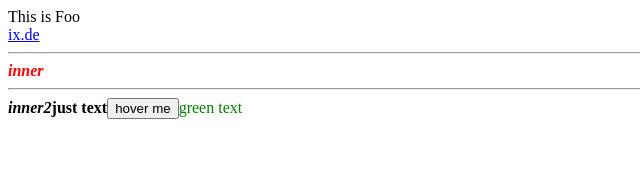
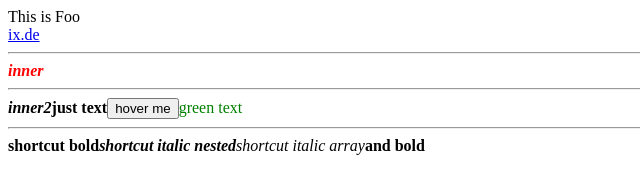
Before and after one commit to busfahrer/frontendjs, a website: page index.html in a window 1280 px wide. Shown: the whole page, without its empty margins (0-640 px from the left). Drawn offline with Linux system fonts and the light colour scheme.

Commit message:
rework to bring down minified size

```diff
--- a/frontend.js
+++ b/frontend.js
@@ -1,7 +1,14 @@
 
-function h(tag, attrs, content) {
+function h(tag, rawAttrs, rawContent) {
+  let isEl = x => x instanceof HTMLElement;
+  let isStr = x => typeof x == "string";
+  let isArr = Array.isArray;
 
-  const el = document.createElement(tag);
+  let useShortcut = isEl(rawAttrs) || isStr(rawAttrs) || isArr(rawAttrs);
+  let attrs = useShortcut ? {} : rawAttrs;
+  let content = useShortcut ? rawAttrs : rawContent;
+
+  let el = document.createElement(tag);
 
   Object.assign(el, attrs);
 
@@ -9,11 +16,11 @@ function h(tag, attrs, content) {
     Object.assign(el.style, attrs.style);
   }
 
-  if (typeof content === "string") {
+  if (isStr(content)) {
     el.textContent = content;
-  } else if (content instanceof HTMLElement) {
+  } else if (isEl(content)) {
     el.append(content);
-  } else if (Array.isArray(content)) {
+  } else if (isArr(content)) {
     content.forEach(item => el.append(item));
   }
 
--- a/index.html
+++ b/index.html
@@ -26,6 +26,12 @@
 
     root.append(h("button", { onmouseover: () => console.log("HOVER") }, "hover me"));
     root.append(h("span", { style: { color: "green"} }, "green text"));
+
+    root.append(h("hr"));
+    root.append(h("b", "shortcut bold"));
+    root.append(h("b", h("i", "shortcut italic nested")));
+    root.append(h("span", [ h("i", "shortcut italic array"), h("b", "and bold") ]));
+
   </script>
 </body>
 </html>
```
Also changed, not shown: README.md.
